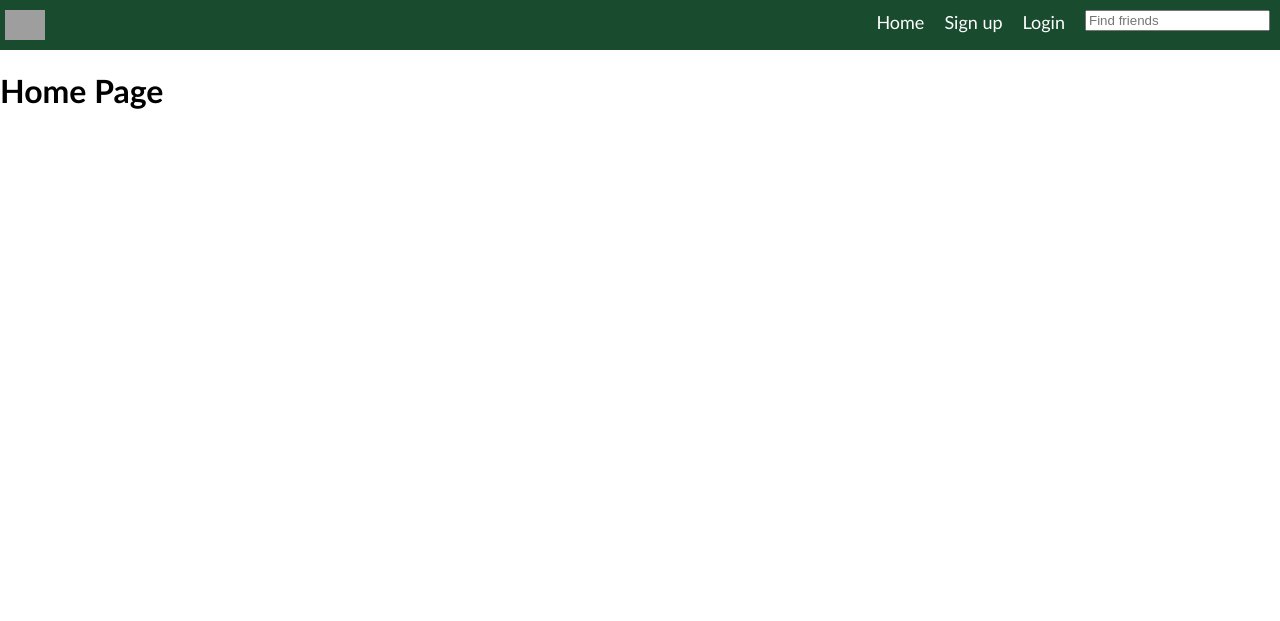
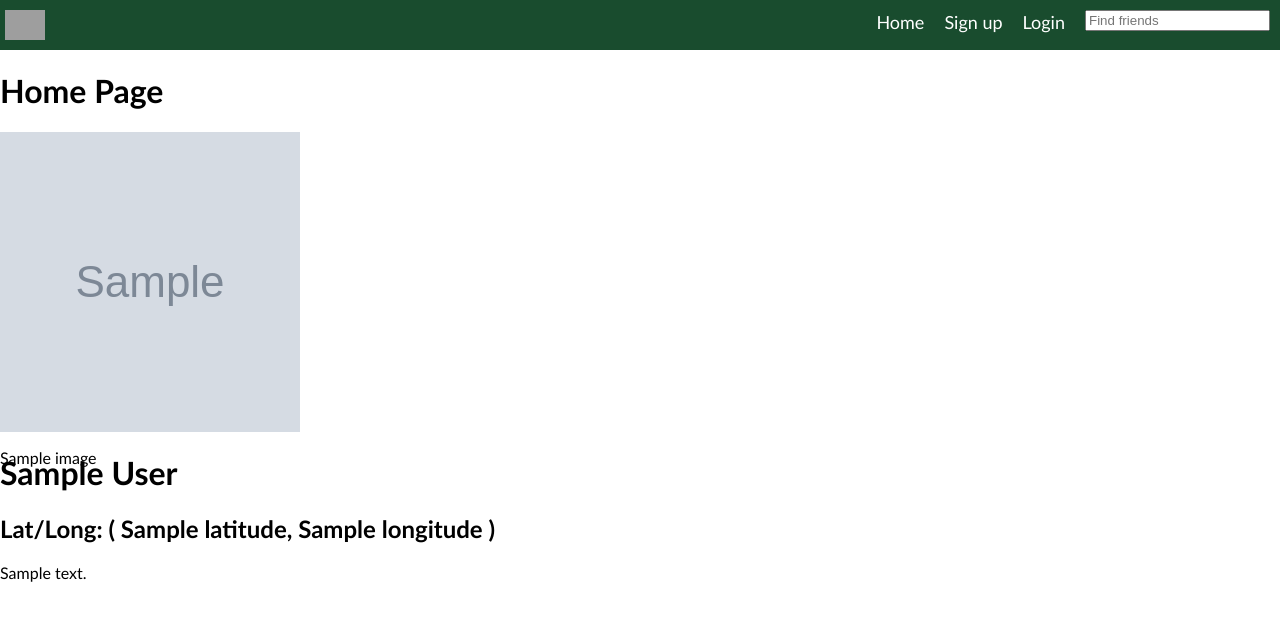
Before and after one commit to michelle-antelo/national-parks-capstone, a Flask app: template templates/home.html in a window 1280 px wide. Shown: the top 621 px of the page. Run offline with Flask 3, Linux system fonts and the light colour scheme; the template is opened without the code that fills it: most values are stand-ins (such as "Sample title", 1, 10 or a date in 2020); grey boxes marked "Sample" are stand-in pictures; grey boxes are pictures that could not be loaded.

Commit message:
parks page done

```diff
--- a/app.py
+++ b/app.py
@@ -1,6 +1,6 @@
 import os
 
-from flask import Flask, session, request, render_template, redirect, flash, g
+from flask import Flask, session, request, render_template, redirect, flash, g, jsonify
 from sqlalchemy.exc import IntegrityError
 import requests
 
@@ -32,17 +32,18 @@ connect_db(app)
 @app.route('/', methods=["GET", "POST"])
 def homepage():
     """Home page lists parks"""
-    parks_list = get_parks_list()
-    print('Rsponse: ', parks_list.json())
+    get_parks = get_parks_list().json()
+    parks_list = get_parks['data']
+
     return render_template("home.html", parks_list=parks_list)
 
 def get_parks_list():
     """Get parks from api"""
-    response = requests.get(
+    resp = requests.get(
         f"{API_URL}/parks?api_key={API_KEY}",
         headers={"accept": "application/json"}
     )
-    return response
+    return resp
 
 ##############################################################################
 # User signup/login/logout
--- a/templates/home.html
+++ b/templates/home.html
@@ -4,9 +4,21 @@
 
 {% block content %}
     <h1>Home Page</h1>
+    <div class="parks-container">
+        {% for park in parks_list %}
+        <div class="park-wrapper" id="{{park.id}}" >
+            <div class="park-text-wrapper">
+                <div class="profile-image-container">
+                  <div class="profile-image" style="background-image: url('{{park.images[0].url}}');" alt="{{ park.images[0].altText }}"></div>
+                    <p>{{park.images[0].title}}</p>
+                </div>
+                <h1>{{park.fullName}}</h1>
+                <h2>Lat/Long: ( {{park.latitude}}, {{park.longitude}} )</h2>
+                <p>{{park.description}}</p>
 
-<div>
-    {% block parks_list %}{% endblock %}
-</div>
+            </div>
+        </div>
+        {% endfor %}
+    </div>
 
 {% endblock %}
```
Also changed, not shown: README.md.
